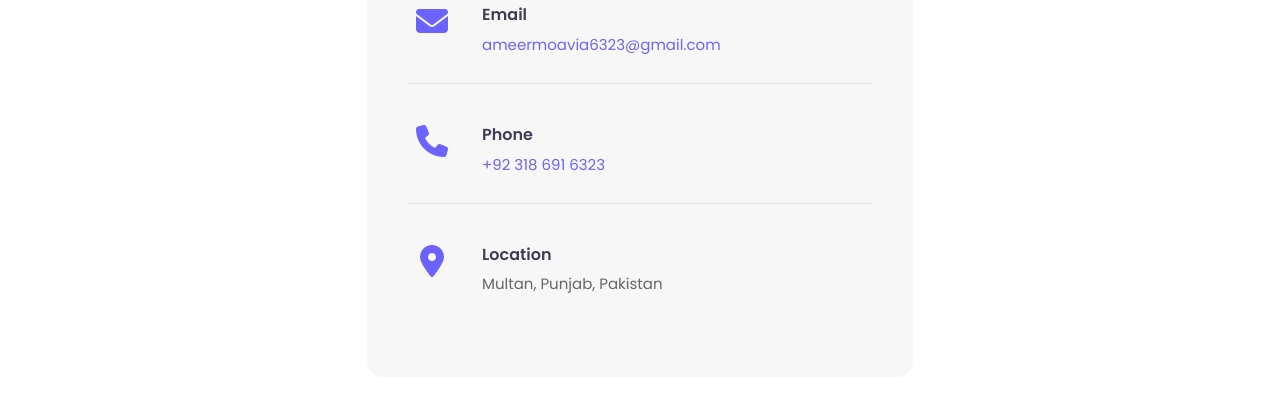
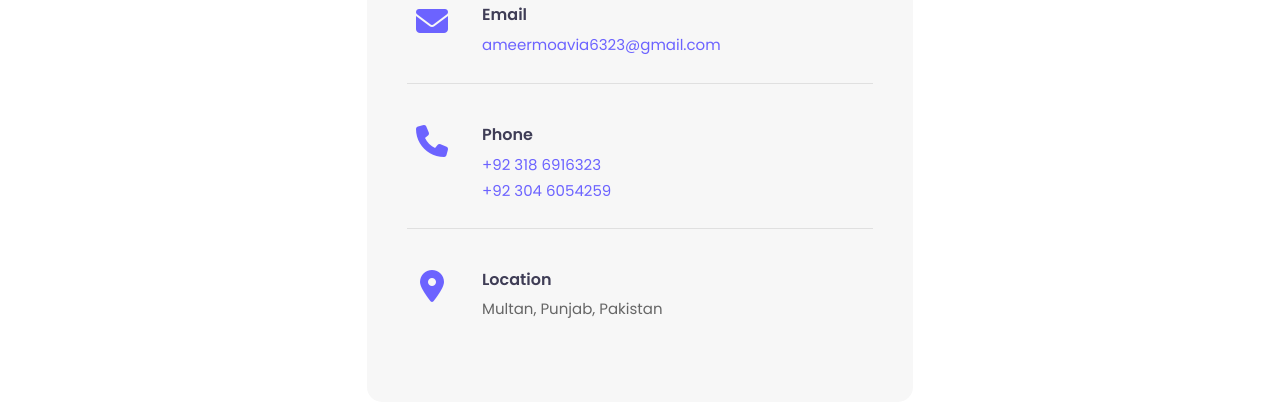
Before and after one commit to moaviabaloch/moaviabaloch.github.io, a plain HTML site: page index.html in a window 1280 px wide. Shown: the part 5224-5638 px from the top of the page. Drawn offline with nearby package versions, Linux system fonts and the light colour scheme.

Commit message:
Update index.html

```diff
--- a/index.html
+++ b/index.html
@@ -516,7 +516,8 @@ Web-based system to manage students, admissions, staff records, and fee manageme
                         <i class="fas fa-phone contact-icon"></i>
                         <div>
                             <h6>Phone</h6>
-                            <a href="tel:+923186916323">+92 318 691 6323</a>
+                            <a href="tel:+923186916323">+92 318 6916323</a><br>
+                            <a href="tel:+923036954259">+92 304 6054259</a>
                         </div>
                     </div>
 
```
